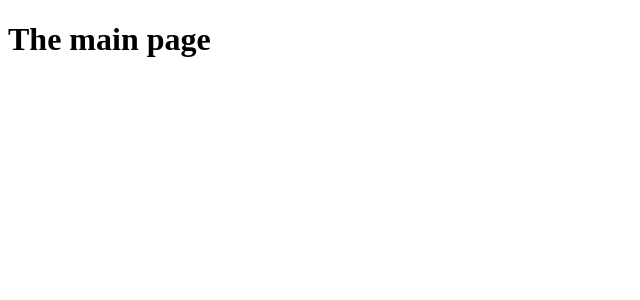
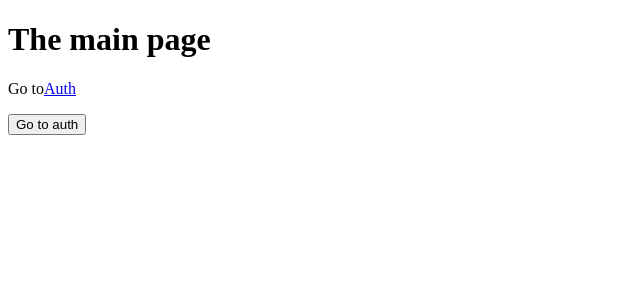
Before and after one commit to AlejandroRodarte/course-react-next-js-sample-app, a Next.js app: page / in a window 1280 px wide. Shown: the top 300 px of the page, without its empty margins (0-640 px from the left). Built offline with nearby package versions, Linux system fonts and the light colour scheme.

Commit message:
Understanding the Basics

```diff
--- a/pages/index.js
+++ b/pages/index.js
@@ -1,10 +1,23 @@
 import React from 'react';
+import Link from 'next/link';
+import Router from 'next/router';
 
 const indexPage = () => (
     <div>
         <h1>
             The main page
         </h1>
+        <p>
+            Go to
+            <Link href="/auth">
+                <a>
+                    Auth
+                </a>
+            </Link>
+        </p>
+        <button onClick={ () => Router.push('/auth') }>
+            Go to auth
+        </button>
     </div>
 );
 
```
